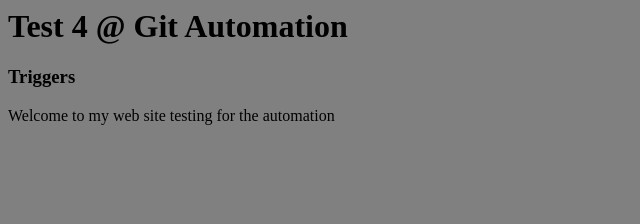
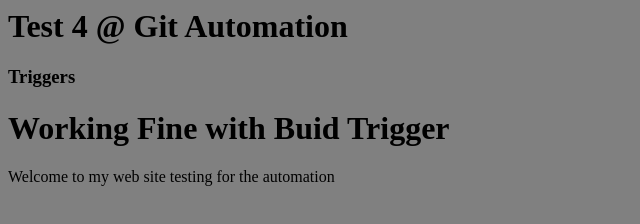
Before and after one commit to anmolroop00/JenkinDev, a plain HTML site: page index.html in a window 1280 px wide. Shown: the whole page, without its empty margins (0-640 px from the left). Drawn offline with Linux system fonts and the light colour scheme.

Commit message:
Build Trigger

```diff
--- a/index.html
+++ b/index.html
@@ -1,4 +1,5 @@
 <body bgcolor = 'grey'>
 <h1> Test 4 @ Git Automation </h1>
 <h3> Triggers </h3>
+<h1> Working Fine with Buid Trigger </h1>
 Welcome to my web site testing for the automation
```
